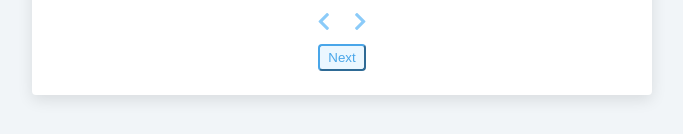
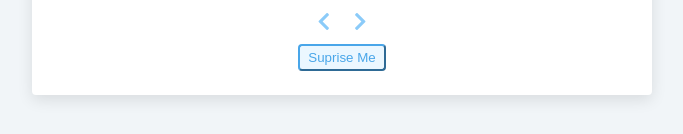
Before and after one commit to asifayyub/User-Review---JavaScript, a plain HTML site: page User reviews - using JavaScript/index.html in a window 1280 px wide. Shown: the part 573-707 px from the top of the page, without its empty margins (298-981 px from the left). Drawn offline with nearby package versions, Linux system fonts and the light colour scheme.

Commit message:
Update index.html

```diff
--- a/User reviews - using JavaScript/index.html
+++ b/User reviews - using JavaScript/index.html
@@ -49,7 +49,7 @@
             </button>
             </div>
 
-            <button class="random-btn">Next</button>
+            <button class="random-btn">Suprise me</button>
         </article>
       </section>
     </main>
```
